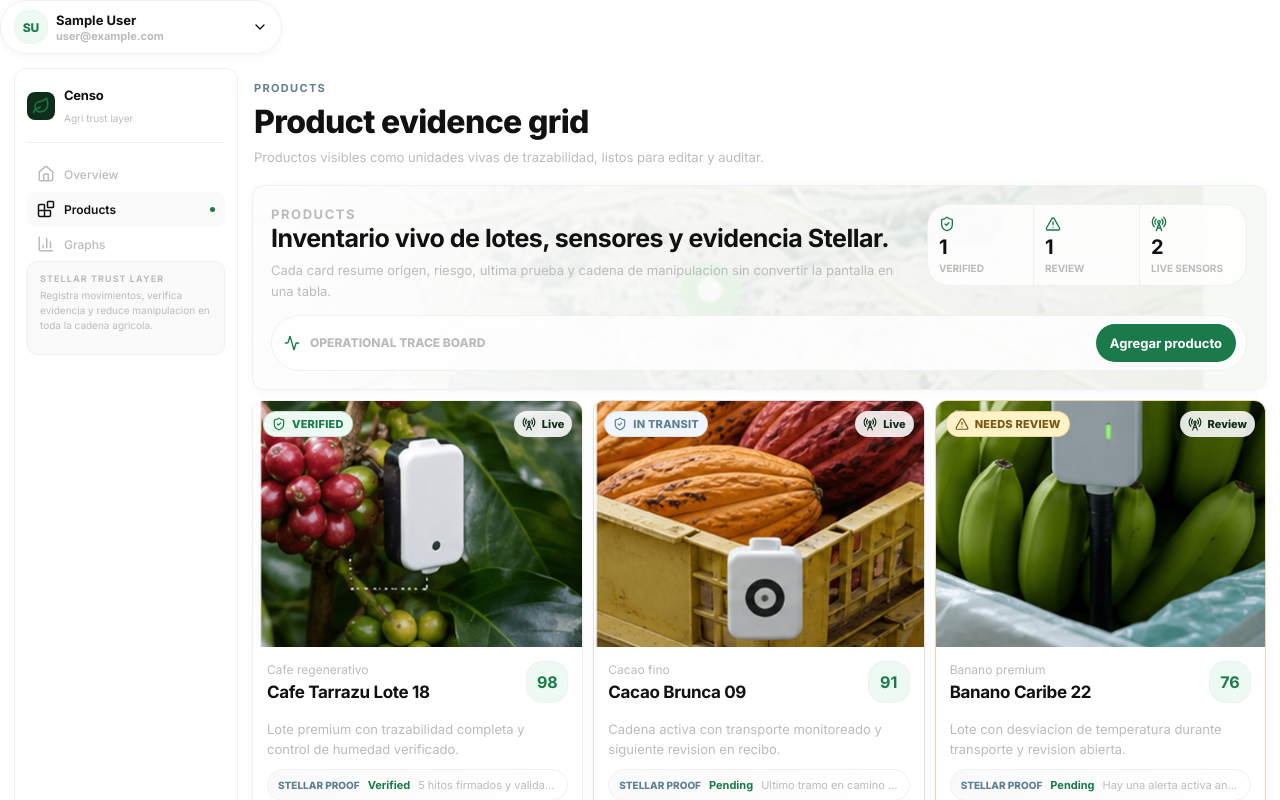
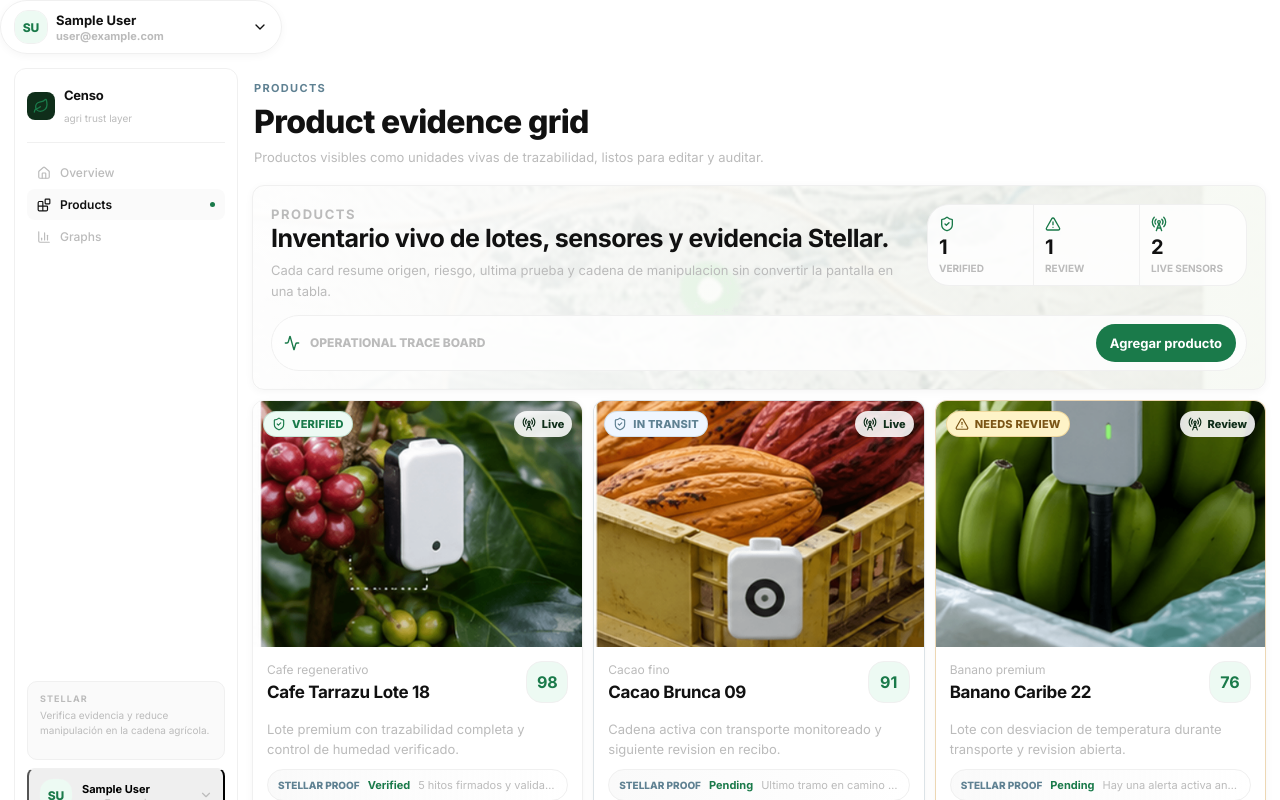
Before and after one commit to EstebanCanales/cenzo, a Next.js app in the folder apps/web/: page /dashboard/products in a window 1280 px wide. Shown: the top 800 px of the page. Built offline with nearby package versions, Linux system fonts and the light colour scheme; no server answers; sample sign-in values are in the browser's storage.

Commit message:
feat: move user account to sidebar bottom, split sidebar into server/client

```diff
--- a/apps/web/components/dashboard/app-sidebar.tsx
+++ b/apps/web/components/dashboard/app-sidebar.tsx
@@ -1,69 +1,27 @@
-"use client";
+import { auth, signOut } from "@/auth";
 
-import { motion } from "framer-motion";
-import { BarChart3, Blocks, Home, Leaf, Menu } from "lucide-react";
-import Link from "next/link";
-import { usePathname } from "next/navigation";
-import { useState } from "react";
+import { SidebarClient } from "./sidebar-client";
 
-import { cn } from "@/lib/utils";
-
-const navItems = [
-  { href: "/dashboard", label: "Overview", icon: Home },
-  { href: "/dashboard/products", label: "Products", icon: Blocks },
-  { href: "/dashboard/graphs", label: "Graphs", icon: BarChart3 },
-];
-
-export function AppSidebar() {
-  const pathname = usePathname();
-  const [open, setOpen] = useState(false);
+export async function AppSidebar() {
+  const session = await auth();
+  const name = session?.user?.name ?? "Agricultural operator";
+  const email = session?.user?.email ?? "operator@censo.local";
+  const initials = name
+    .split(" ")
+    .map((part) => part[0])
+    .join("")
+    .slice(0, 2)
+    .toUpperCase();
 
   return (
-    <>
-      <button className="mobile-sidebar-toggle" onClick={() => setOpen((value) => !value)} type="button">
-        <Menu size={18} />
-        Menu
-      </button>
-
-      <aside className={cn("app-sidebar", open && "app-sidebar--open")}>
-        <div className="app-sidebar__brand">
-          <div className="app-sidebar__logo">
-            <Leaf size={18} />
-          </div>
-          <div>
-            <p>Censo</p>
-            <span>Agri trust layer</span>
-          </div>
-        </div>
-
-        <nav className="app-sidebar__nav">
-          {navItems.map((item) => {
-            const active =
-              item.href === "/dashboard"
-                ? pathname === item.href
-                : pathname.startsWith(item.href);
-            const Icon = item.icon;
-
-            return (
-              <Link
-                key={item.href}
-                className={cn("app-sidebar__link", active && "app-sidebar__link--active")}
-                href={item.href}
-                onClick={() => setOpen(false)}
-              >
-                <Icon size={18} />
-                <span>{item.label}</span>
-                {active ? <motion.div className="app-sidebar__link-indicator" layoutId="sidebar-indicator" /> : null}
-              </Link>
-            );
-          })}
-        </nav>
-
-        <div className="app-sidebar__story">
-          <span>Stellar trust layer</span>
-          <p>Registra movimientos, verifica evidencia y reduce manipulacion en toda la cadena agricola.</p>
-        </div>
-      </aside>
-    </>
+    <SidebarClient
+      email={email}
+      initials={initials}
+      name={name}
+      onSignOut={async () => {
+        "use server";
+        await signOut({ redirectTo: "/" });
+      }}
+    />
   );
 }
--- /dev/null
+++ b/apps/web/components/dashboard/sidebar-client.tsx
@@ -0,0 +1,117 @@
+"use client";
+
+import { BarChart3, Blocks, ChevronDown, Home, Leaf, LogOut, Menu } from "lucide-react";
+import Link from "next/link";
+import { usePathname } from "next/navigation";
+import { useState } from "react";
+
+import { Avatar, AvatarFallback } from "@/components/ui/avatar";
+import {
+  DropdownMenu,
+  DropdownMenuContent,
+  DropdownMenuItem,
+  DropdownMenuTrigger,
+} from "@/components/ui/dropdown-menu";
+import { cn } from "@/lib/utils";
+
+const navItems = [
+  { href: "/dashboard", label: "Overview", icon: Home },
+  { href: "/dashboard/products", label: "Products", icon: Blocks },
+  { href: "/dashboard/graphs", label: "Graphs", icon: BarChart3 },
+];
+
+type SidebarClientProps = {
+  name: string;
+  email: string;
+  initials: string;
+  onSignOut: () => Promise<void>;
+};
+
+export function SidebarClient({ name, email, initials, onSignOut }: SidebarClientProps) {
+  const pathname = usePathname();
+  const [open, setOpen] = useState(false);
+
+  return (
+    <>
+      <button
+        className="mobile-sidebar-toggle"
+        onClick={() => setOpen((v) => !v)}
+        type="button"
+      >
+        <Menu size={18} />
+        Menu
+      </button>
+
+      <aside className={cn("app-sidebar", open && "app-sidebar--open")}>
+        <div className="app-sidebar__brand">
+          <div className="app-sidebar__logo">
+            <Leaf size={16} />
+          </div>
+          <div>
+            <p>Censo</p>
+            <span>agri trust layer</span>
+          </div>
+        </div>
+
+        <nav className="app-sidebar__nav">
+          {navItems.map((item) => {
+            const active =
+              item.href === "/dashboard"
+                ? pathname === item.href
+                : pathname.startsWith(item.href);
+            const Icon = item.icon;
+
+            return (
+              <Link
+                key={item.href}
+                className={cn("app-sidebar__link", active && "app-sidebar__link--active")}
+                href={item.href}
+                onClick={() => setOpen(false)}
+              >
+                <Icon size={14} />
+                <span>{item.label}</span>
+                {active ? <span className="app-sidebar__link-indicator" /> : null}
+              </Link>
+            );
+          })}
+        </nav>
+
+        <div className="app-sidebar__bottom">
+          <div className="app-sidebar__story">
+            <span>Stellar</span>
+            <p>Verifica evidencia y reduce manipulación en la cadena agrícola.</p>
+          </div>
+
+          <DropdownMenu>
+            <DropdownMenuTrigger asChild>
+              <button className="sidebar-account" type="button">
+                <Avatar>
+                  <AvatarFallback>{initials}</AvatarFallback>
+                </Avatar>
+                <div style={{ flex: 1, minWidth: 0, textAlign: "left" }}>
+                  <strong style={{ display: "block", fontSize: "11px", fontWeight: 700, overflow: "hidden", textOverflow: "ellipsis", whiteSpace: "nowrap" }}>
+                    {name}
+                  </strong>
+                  <span style={{ display: "block", fontSize: "10px", color: "var(--muted)", overflow: "hidden", textOverflow: "ellipsis", whiteSpace: "nowrap" }}>
+                    {email}
+                  </span>
+                </div>
+                <ChevronDown size={14} style={{ color: "var(--muted)", flexShrink: 0 }} />
+              </button>
+            </DropdownMenuTrigger>
+            <DropdownMenuContent align="end" side="top">
+              <form action={onSignOut}>
+                <DropdownMenuItem asChild>
+                  <button className="dropdown-action-button" type="submit">
+                    <LogOut size={14} />
+                    Cerrar sesión
+                  </button>
+                </DropdownMenuItem>
+              </form>
+            </DropdownMenuContent>
+          </DropdownMenu>
+        </div>
+      </aside>
+    </>
+  );
+}
```
